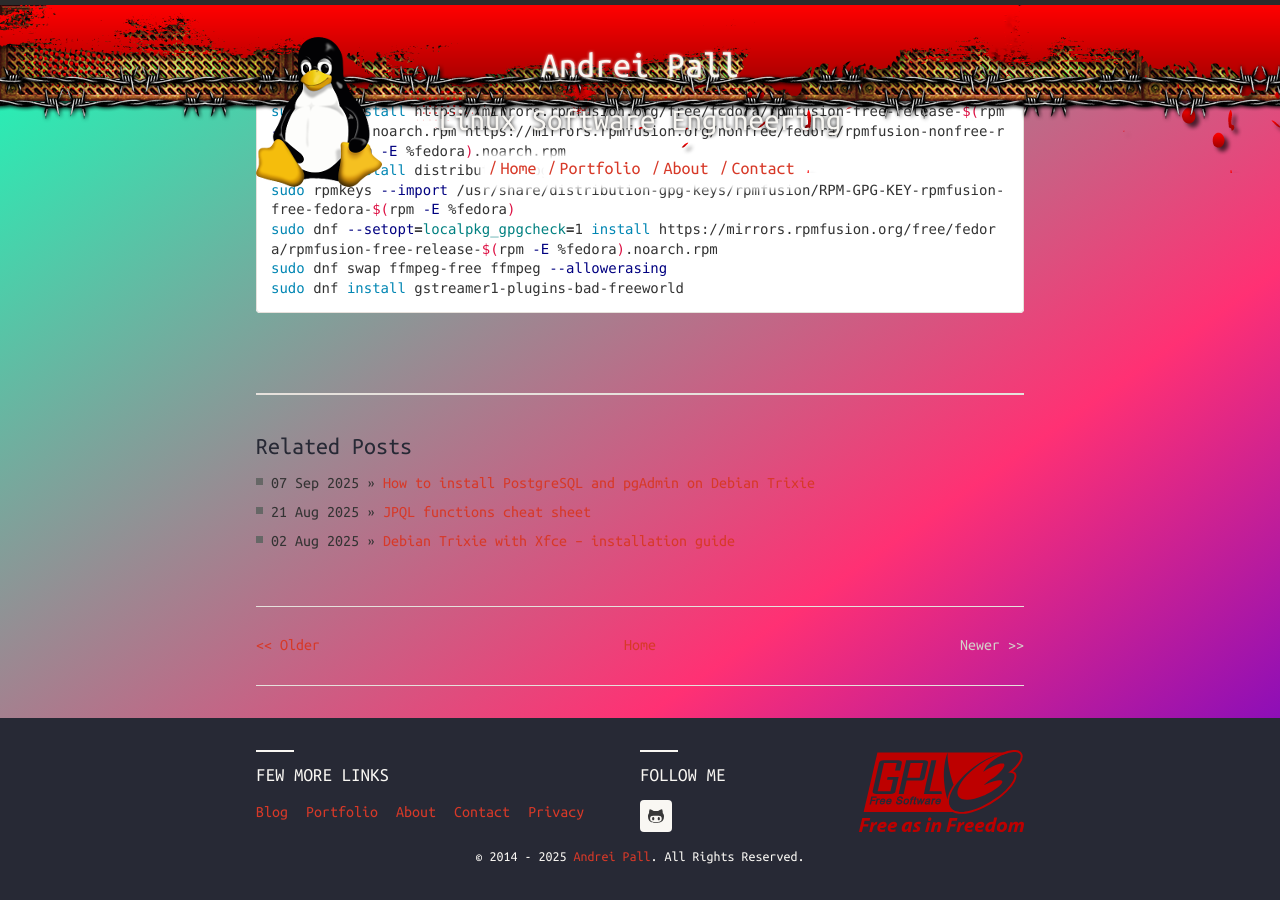
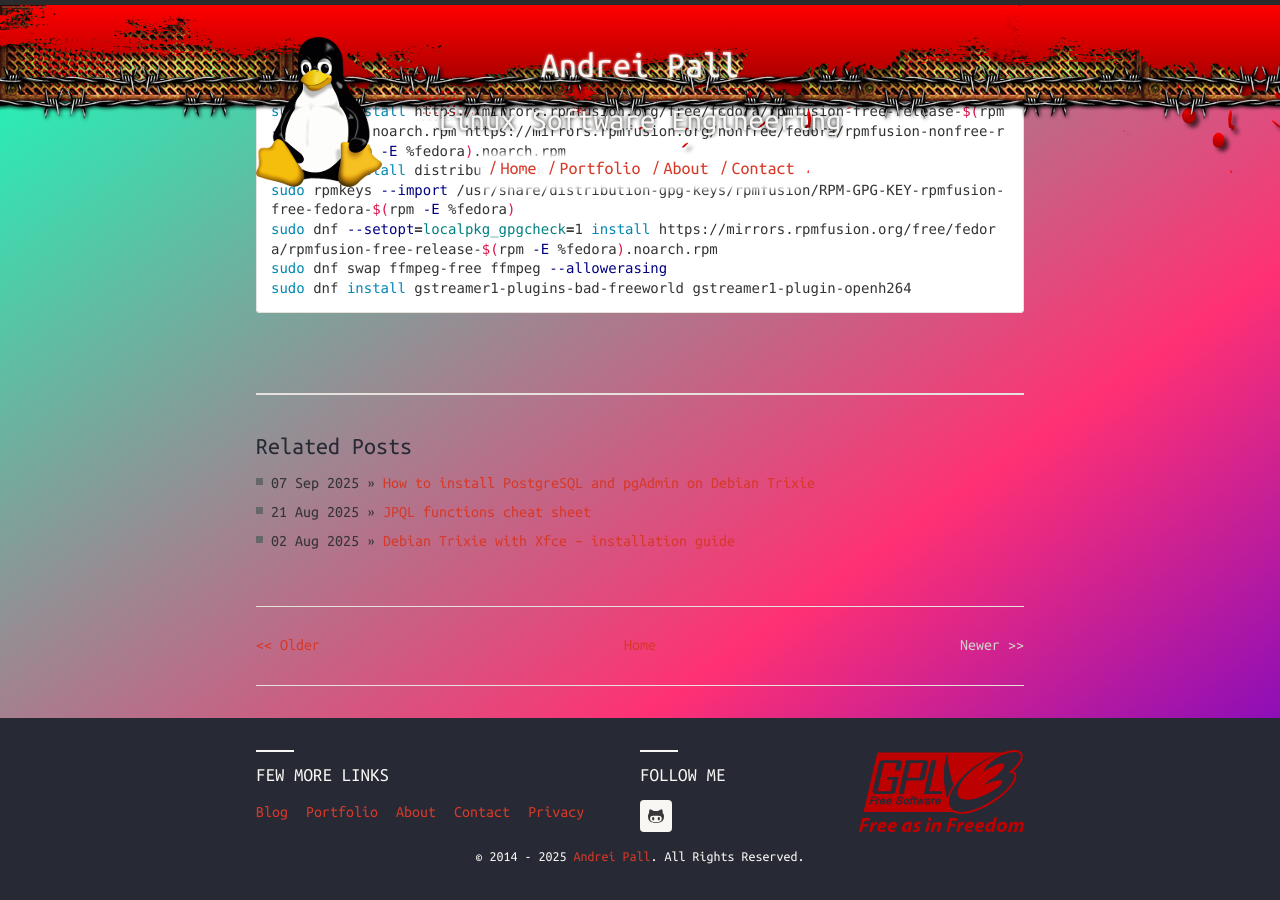
Before and after one commit to andreipall/andreipall.github.io, a Jekyll site: the page built from _posts/2025-10-02-fedora-with-xfce-installation-guide.markdown, in a window 1280 px wide and 900 px high, scrolled down 1722 px. Built offline with Jekyll 4.4.1, drawn with Linux system fonts in a browser that asks for light colours; comment, search, counter and statistics services are not loaded.

Commit message:
Update 2025-10-02-fedora-with-xfce-installation-guide.markdown

```diff
--- a/_posts/2025-10-02-fedora-with-xfce-installation-guide.markdown
+++ b/_posts/2025-10-02-fedora-with-xfce-installation-guide.markdown
@@ -65,5 +65,5 @@ sudo dnf install distribution-gpg-keys
 sudo rpmkeys --import /usr/share/distribution-gpg-keys/rpmfusion/RPM-GPG-KEY-rpmfusion-free-fedora-$(rpm -E %fedora)
 sudo dnf --setopt=localpkg_gpgcheck=1 install https://mirrors.rpmfusion.org/free/fedora/rpmfusion-free-release-$(rpm -E %fedora).noarch.rpm
 sudo dnf swap ffmpeg-free ffmpeg --allowerasing
-sudo dnf install gstreamer1-plugins-bad-freeworld
+sudo dnf install gstreamer1-plugins-bad-freeworld gstreamer1-plugin-openh264
 {% endhighlight %}
```
